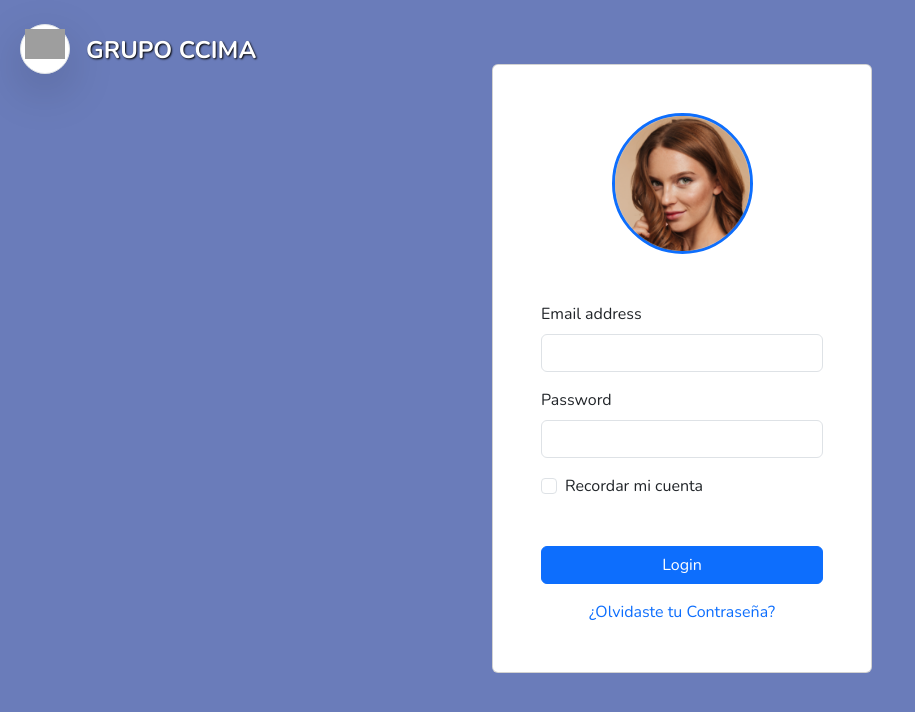
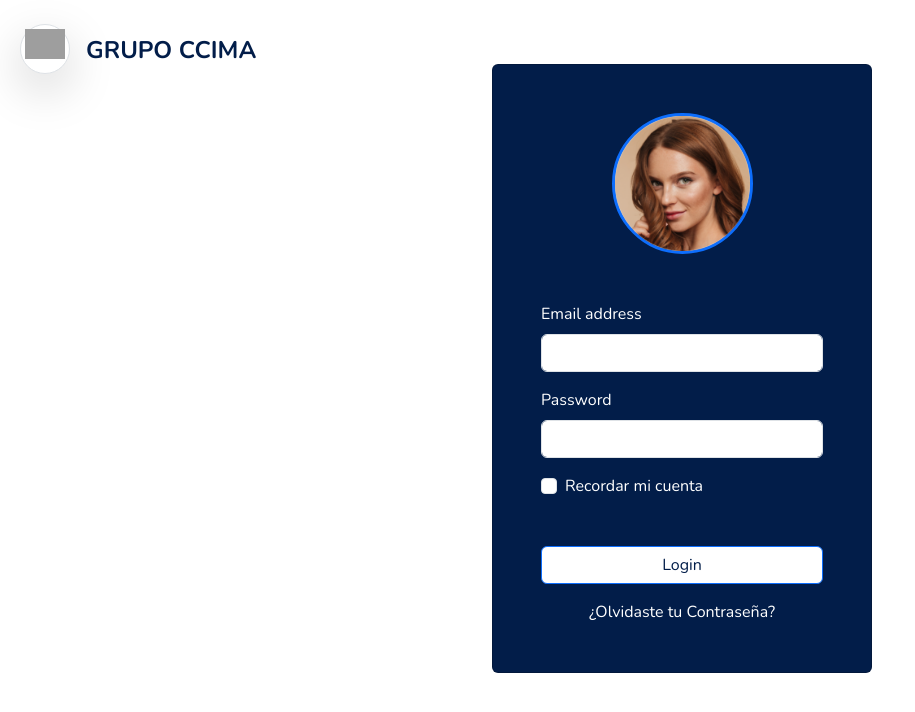
Before and after one commit to grupoccima1/recursos_humanos, a PHP site: page /login.html in a window 1280 px wide. Shown: the top 712 px of the page, without its empty margins (0-915 px from the left). Run offline with PHP 8.4, Linux system fonts and the light colour scheme; some libraries are stand-ins or nearby versions; grey boxes are pictures that could not be loaded.

Commit message:
Cambios Movil y color del Login

```diff
--- a/index.html
+++ b/index.html
@@ -15,7 +15,7 @@
 </head>
 
 <body id="body-pd">
-    <header class="header" id="header">
+    <header class="header bg-secondary" id="header">
         <div class="header_toggle"> <i class='bx bx-menu' id="header-toggle"></i> </div>
 
         <div class="d-none d-md-block">
--- a/login.html
+++ b/login.html
@@ -3,18 +3,19 @@
 <head>
     <meta charset="UTF-8">
     <meta name="viewport" content="width=device-width, initial-scale=1.0">
-    <title>Login</title>
+    <title>MYCCIMA  Login</title>
     <link rel="stylesheet" href="https://cdn.jsdelivr.net/npm/bootstrap@5.0.0-beta1/dist/css/bootstrap.min.css">
     <link rel="stylesheet" href="https://cdn.jsdelivr.net/npm/boxicons@latest/css/boxicons.min.css">
     <link rel="stylesheet" href="public/css/bootstrap/bootstrap.min.css">
     <link rel="stylesheet" href="public/css/main.css">
     <link rel="stylesheet" href="public/css/style.css">
     <link href="css/bootstrap-datetimepicker.min.css" rel="stylesheet">
+    <link rel="shortcut icon" type="image/x-icon" href="public/img/icons/logo-icon.ico">
 </head>
-<body class="bg-blue-50">
+<body class="">
     <div class="container">
         <div class="row justify-content-center mt-5 ">
-            <div class="card col-12 col-md-4 p-5 mt-3 mt-md-0">
+            <div class="card col-12 col-md-4 p-5 mt-3 mt-md-0 bg-blue-500">
                 <div class="avatar pb-5">
                   <div class="w-50 bg-dark-subtle m-auto border border-3 rounded-circle border-primary ">
                     <img class="" src="public/img/avatar/avatar-01.png" alt="Usuario exitoso">
@@ -24,26 +25,26 @@
                 <form action="">
                     <form>
                         <div class="mb-3">
-                          <label for="exampleInputEmail1" class="form-label">Email address</label>
+                          <label for="exampleInputEmail1" class="form-label text-white">Email address</label>
                           <input type="email" class="form-control" id="exampleInputEmail1" aria-describedby="emailHelp">
                           <!-- <div id="emailHelp" class="form-text">We'll never share your email with anyone else.</div> -->
                         </div>
                         <div class="mb-3">
-                          <label for="exampleInputPassword1" class="form-label">Password</label>
+                          <label for="exampleInputPassword1" class="form-label text-white">Password</label>
                           <input type="password" class="form-control" id="exampleInputPassword1">
                         </div>
                         <div class="mb-3 form-check">
                           <input type="checkbox" class="form-check-input" id="exampleCheck1">
-                          <label class="form-check-label" for="exampleCheck1">Recordar mi cuenta</label>
+                          <label class="form-check-label text-white" for="exampleCheck1">Recordar mi cuenta</label>
                         </div>
-                        <div class="d-grid gap-2 mt-5">
-                          <button type="submit" class="btn btn-primary">Login</button>
+                        <div class="d-grid gap-2 mt-5 ">
+                          <button type="submit" class="btn btn-primary bg-white text-blue-500">Login</button>
 
                         </div>
                       </form>
                 </form>
 
-                <a class="text-center pt-3" href="reset">¿Olvidaste tu Contraseña?  </a>
+                <a class="text-center pt-3 text-white" href="reset">¿Olvidaste tu Contraseña?  </a>
             </div>
         </div>
     </div>
@@ -56,7 +57,7 @@
           </div>
         </div>
         <div class=" d-flex align-content-between ms-3">
-          <span class="text-white text-uppercase pt-2 me-3 fw-bold fs-4 text-shadow-50">grupo ccima</span>
+          <span class="text-uppercase pt-2 me-3 fw-bold fs-4 text-blue-500">grupo ccima</span>
         </div>
       </div>
     </div>
--- a/public/css/style.css
+++ b/public/css/style.css
@@ -26,3 +26,9 @@ img {
 .doc-icon{
     width: 1rem;
 }
+.bg-blue-500{
+    background-color: #021D49;
+}
+.text-blue-500{
+    color:#021D49;
+}
```
